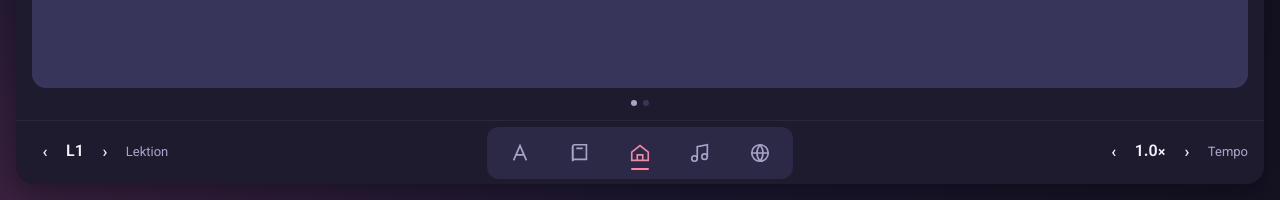
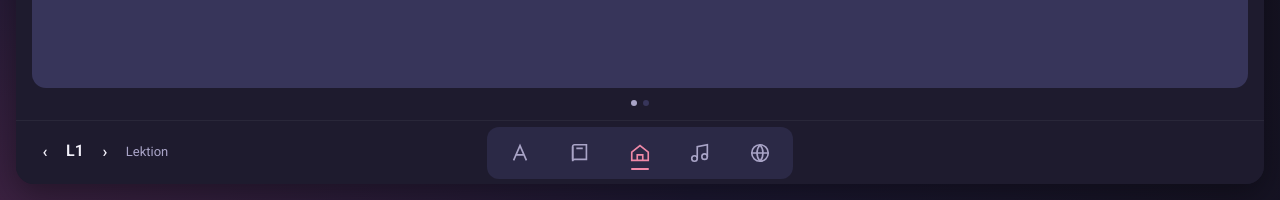
Before and after one commit to khaledialireza/LAPP, a plain HTML site: page index.html in a window 1280 px wide. Shown: the part 600-800 px from the top of the page. Drawn offline with Linux system fonts and the light colour scheme.

Commit message:
Remove playback speed controls
Co-Authored-By: Claude Opus 5.5 <noreply@anthropic.com>
Claude-Session: https://claude.ai/code/session_012sqD5PVNjXM88qKJVnLdeQ

```diff
--- a/index.html
+++ b/index.html
@@ -177,7 +177,6 @@
                 <button class="icon-btn" data-act="fwd10" aria-label="+10s"><svg viewBox="0 0 24 24" fill="none" stroke="currentColor" stroke-width="2"><path d="M21 12a9 9 0 1 1-3-6.7L21 8"/><path d="M21 3v5h-5"/></svg></button>
               </div>
               <div class="pb-right">
-                <button class="chip-btn js-speed" data-speed-cycle aria-label="Tempo">1.0×</button>
                 <span class="tDur">0:00</span>
               </div>
             </div>
@@ -291,14 +290,7 @@
         <button data-go="audio" aria-label="Audio"><svg viewBox="0 0 24 24" fill="none" stroke="currentColor" stroke-width="1.8"><path d="M9 18V5l11-2v13"/><circle cx="6" cy="18" r="3"/><circle cx="17" cy="16" r="3"/></svg></button>
         <button data-go="practice" aria-label="Üben"><svg viewBox="0 0 24 24" fill="none" stroke="currentColor" stroke-width="1.8"><circle cx="12" cy="12" r="9"/><path d="M3 12h18M12 3a14 14 0 0 1 0 18M12 3a14 14 0 0 0 0 18"/></svg></button>
       </nav>
-      <div class="right desk-only">
-        <div class="stepper">
-          <button class="icon-btn" data-speed="-1" aria-label="langsamer">‹</button>
-          <span id="speed" class="js-speed">1.0×</span>
-          <button class="icon-btn" data-speed="1" aria-label="schneller">›</button>
-          <span class="label">Tempo</span>
-        </div>
-      </div>
+      <div class="right desk-only"></div>
     </footer>
   </div>
 
```
